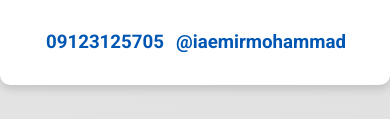
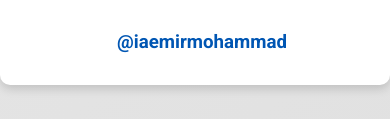
Before and after one commit to Qarebaq/mofid44, a website: page khodamoradi.html in a window 390 px wide. Shown: the part 2994-3113 px from the top of the page. Drawn offline with Linux system fonts and the light colour scheme; a web font is replaced by a local one.

Commit message:
Remove phone number from khodamoradi.html

```diff
--- a/khodamoradi.html
+++ b/khodamoradi.html
@@ -491,7 +491,7 @@ font-family: "Vazirmatn";
 <table>
   <th>
     <td>
-      <h3>  09123125705
+      <h3>
       </h3>
     </td>
     <td>
```
